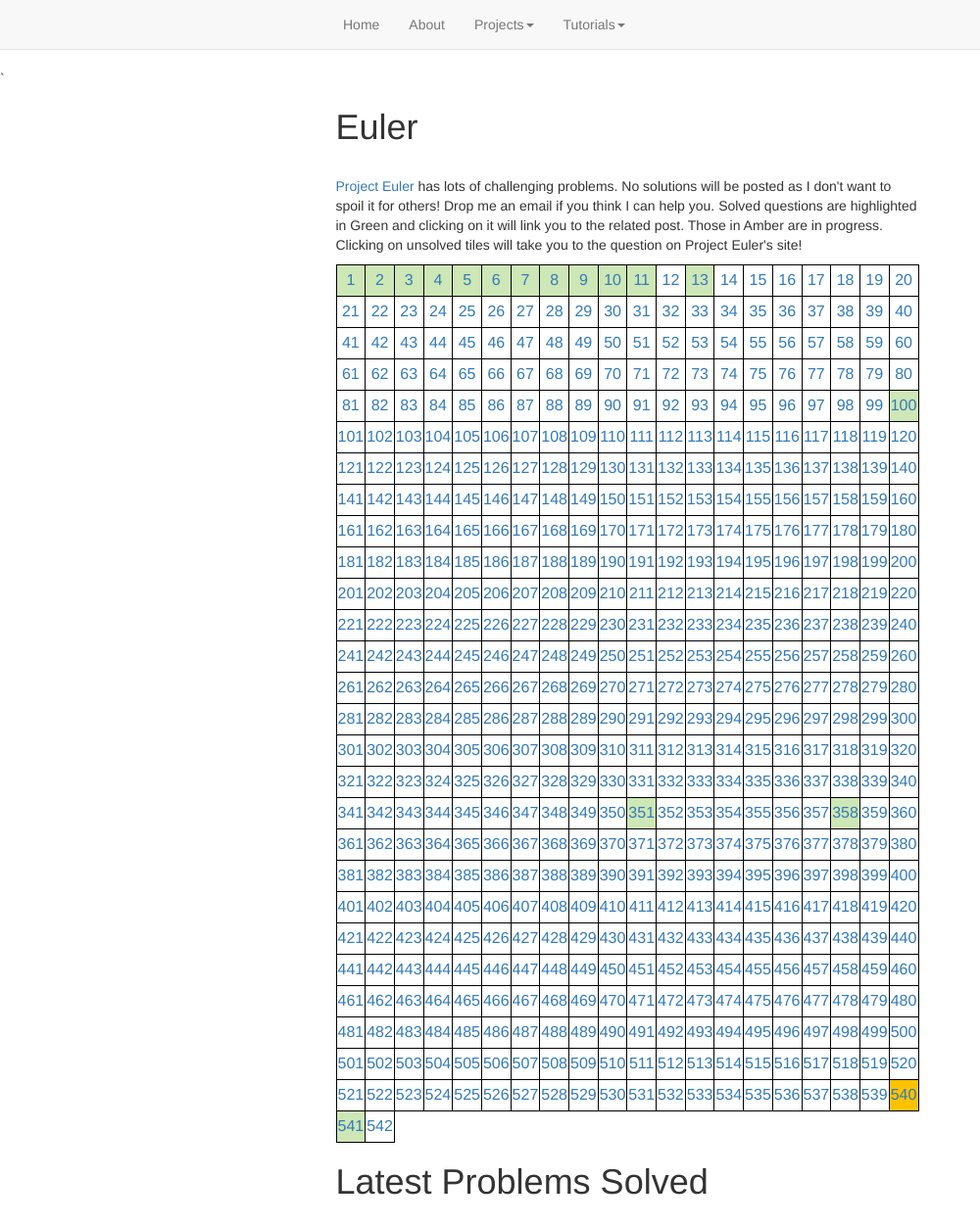
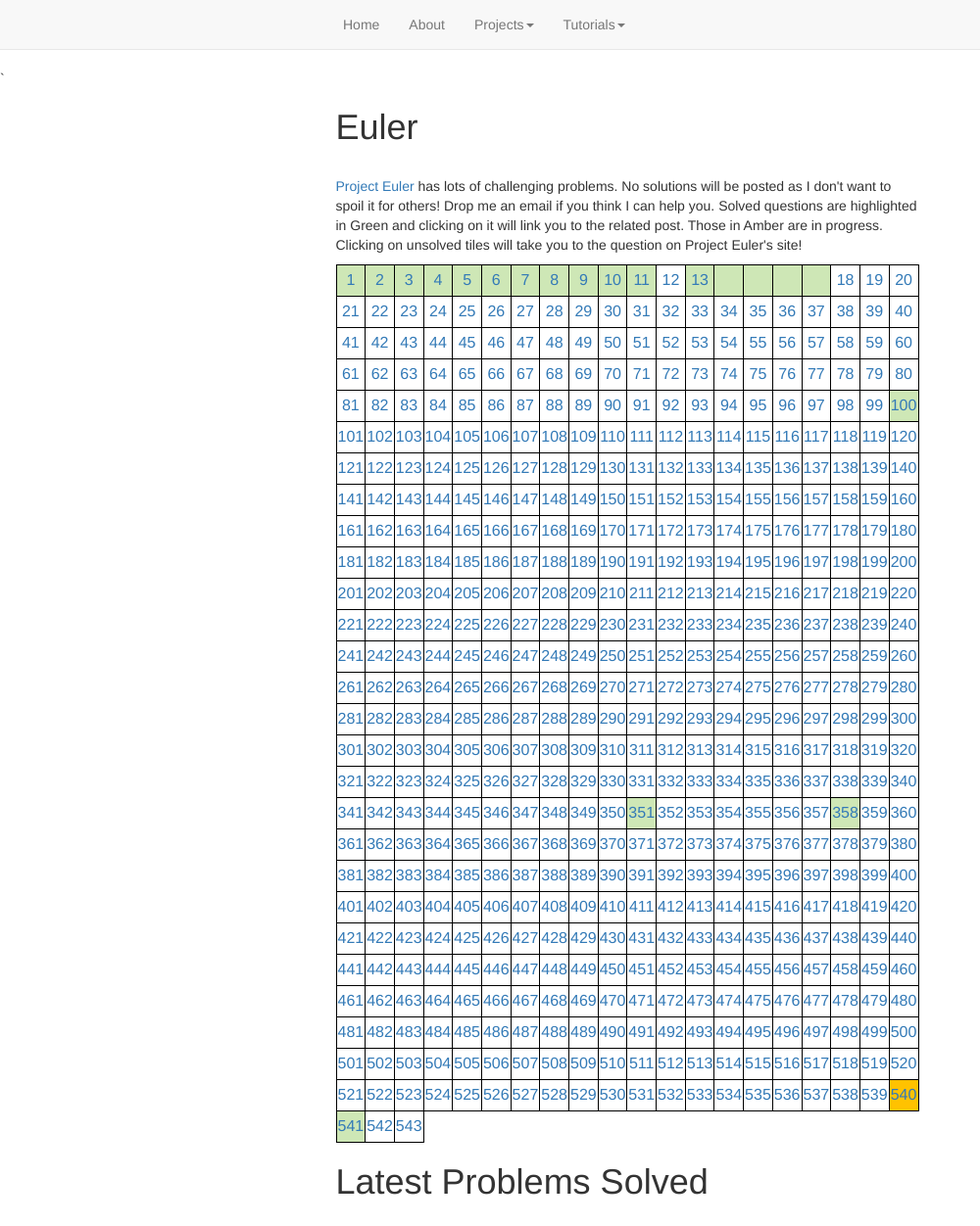
Before and after one commit to sspeng/jkschin.github.io, a Jekyll site: the page built from euler/index.html, in a window 1280 px wide and 1400 px high, cut to the strip 0-1252 px from the top of the window. Shown: the whole strip at 98% size, without its empty margins (0-1000 px from the left). Built offline with Jekyll 4.4.1, drawn with Linux system fonts in a browser that asks for light colours; nearby versions of some CDN libraries.

Commit message:
Updated Euler Homepage

```diff
--- a/euler/index.html
+++ b/euler/index.html
@@ -19,10 +19,10 @@
 		<td class="problem_solved"><a href={% post_url 2016-01-18-project-euler-11-13 %}>11</a></td>
 		<td class="problem_unsolved"><a href="https://projecteuler.net/problem=12">12</a></td>
 		<td class="problem_solved"><a href={% post_url 2016-01-18-project-euler-11-13 %}>13</a></td>
-		<td class="problem_unsolved"><a href="https://projecteuler.net/problem=14">14</a></td>
-		<td class="problem_unsolved"><a href="https://projecteuler.net/problem=15">15</a></td>
-		<td class="problem_unsolved"><a href="https://projecteuler.net/problem=16">16</a></td>
-		<td class="problem_unsolved"><a href="https://projecteuler.net/problem=17">17</a></td>
+		<td class="problem_solved"><a href={% post_url 2016-01-21-project-euler-14-15-16-17 %}14</a></td>
+		<td class="problem_solved"><a href={% post_url 2016-01-21-project-euler-14-15-16-17 %}15</a></td>
+		<td class="problem_solved"><a href={% post_url 2016-01-21-project-euler-14-15-16-17 %}16</a></td>
+		<td class="problem_solved"><a href={% post_url 2016-01-21-project-euler-14-15-16-17 %}17</a></td>
 		<td class="problem_unsolved"><a href="https://projecteuler.net/problem=18">18</a></td>
 		<td class="problem_unsolved"><a href="https://projecteuler.net/problem=19">19</a></td>
 		<td class="problem_unsolved"><a href="https://projecteuler.net/problem=20">20</a></td>
@@ -602,6 +602,7 @@
 		<tr>
 		<td class="problem_solved"><a href={% post_url 2016-01-10-project-euler-541 %}>541</a></td>
 		<td class="problem_unsolved"><a href="https://projecteuler.net/problem=542">542</a></td>
+		<td class="problem_unsolved"><a href="https://projecteuler.net/problem=543">543</a></td>
 		</tr>
 	</tbody>
 </table>
```
